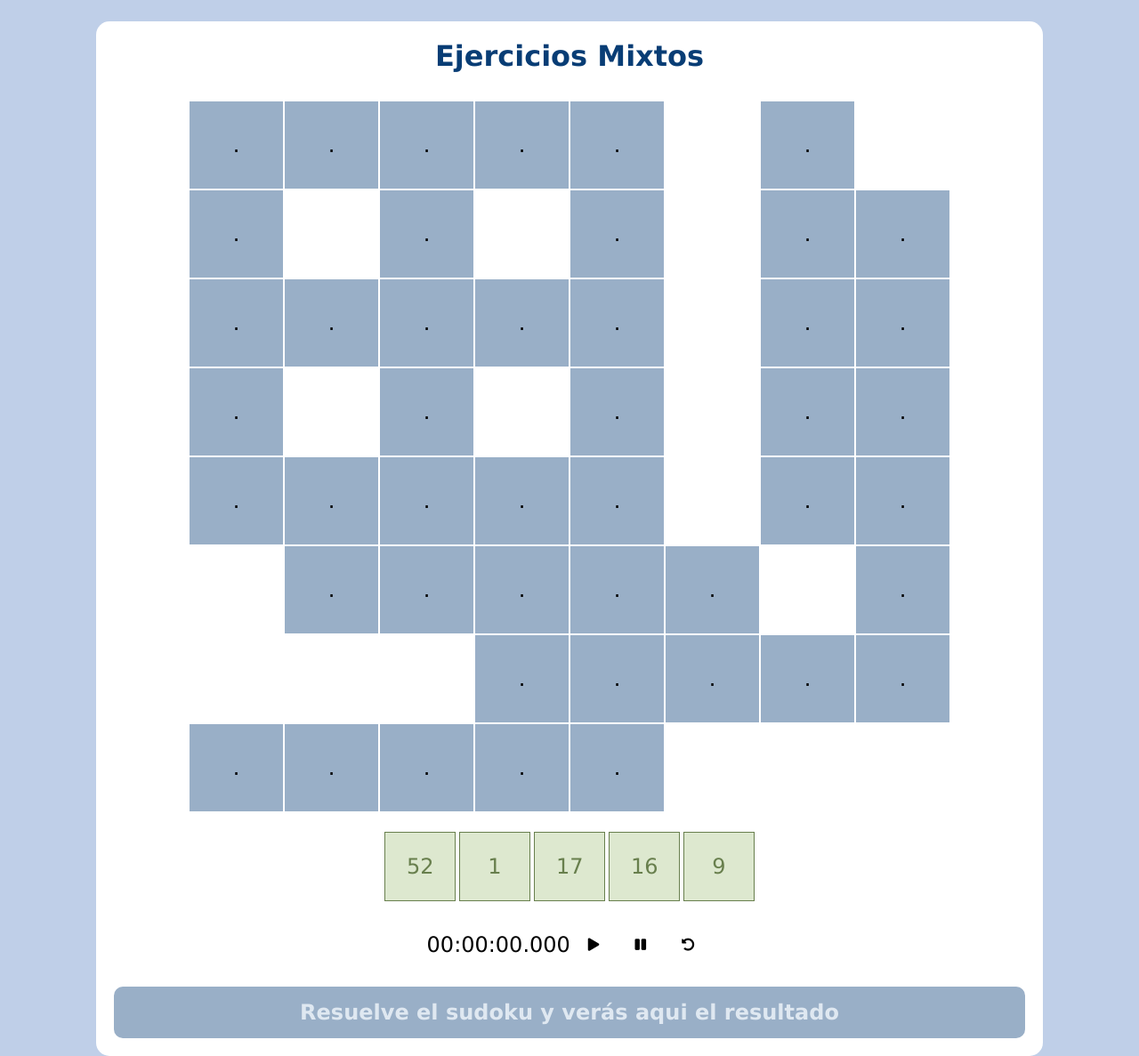
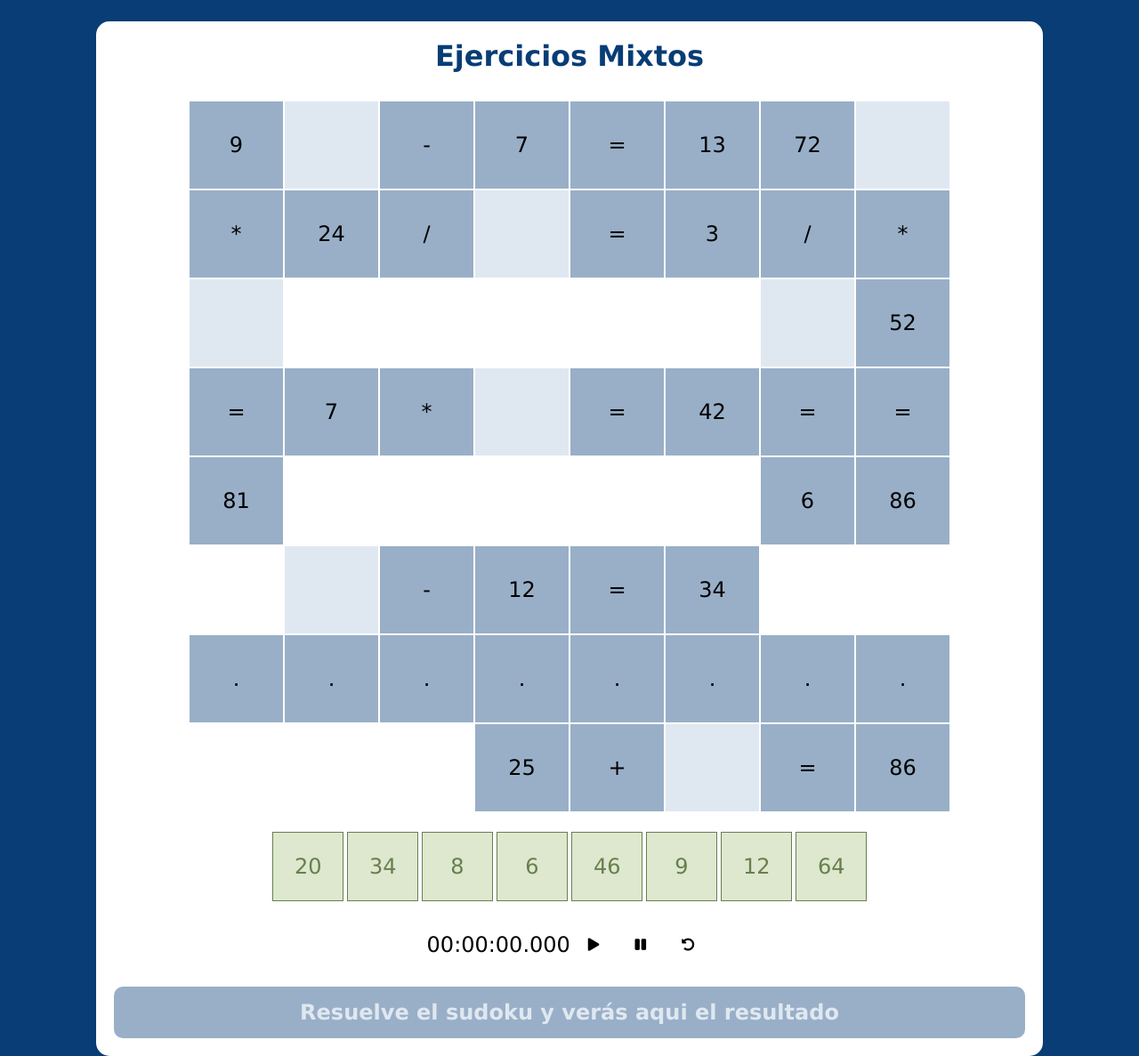
Before and after one commit to takarushi/sudoku, a PHP site: page /mixta.php in a window 1280 px wide. Shown: the part 70-1257 px from the top of the page at 89% size. Run offline with PHP 8.4, Linux system fonts and the light colour scheme.

Commit message:
finaliza sudoku - incluye fondos nuevos para todos los ejercicios, con sus colores respectivos según gráfica en index - elimina background en header para que php aplique los fondos en css individuales - termina ejercicios mixtos - corrige typo en h1 división en donde en vez de decir division decia sustracción - corrige otros errores varios.-
Signed-off-by: Izuku Kirishima <me@takarushi.me>

```diff
--- a/division.php
+++ b/division.php
@@ -7,7 +7,7 @@
     <meta http-equiv="X-UA-Compatible" content="IE=edge">
     <meta name="viewport" content="width=device-width, initial-scale=1.0">
     <title>Sudoku Matemático</title>
-    <link rel="stylesheet" href="estilo_suma.css">
+    <link rel="stylesheet" href="estilo_divide.css">
     <link rel="stylesheet" href="https://cdnjs.cloudflare.com/ajax/libs/font-awesome/5.15.3/css/all.min.css">
 </head>
 <header>
@@ -16,7 +16,7 @@
 <body>
 <br>
     <div class="container">
-    <h1>Sustracción</h1>
+    <h1>División</h1>
     <table>
         <tr>
             <td class="contiene">48</td>
--- a/estilo_header.css
+++ b/estilo_header.css
@@ -5,10 +5,10 @@
     margin: 0px;
     padding: 0px;
 }
-body
+/* body
     {
-    background-color: #BFCFE8;
-    }
+  background-color: #BFCFE8;
+    } */
 .header{
     background-color: #6793ec;
     display: flex; /*los elementos se adaptan en forma horizontal*/
--- a/estilo_index.css
+++ b/estilo_index.css
@@ -1,3 +1,6 @@
+body{
+    background-color: #BFCFE8;
+}
 .container
 {
     width: 600px;
--- a/estilo_multi.css
+++ b/estilo_multi.css
@@ -1,3 +1,7 @@
+body
+{
+    background-color: #083d75;
+}
 .container
 {
     width: 1024px;
--- a/header.php
+++ b/header.php
@@ -7,9 +7,23 @@
     <meta charset="UTF-8">
     <meta http-equiv="X-UA-Compatible" content="IE=edge">
     <meta name="viewport" content="width=device-width, initial-scale=1.0">
+    <?php
+$path_parts = pathinfo(__FILE__);
+$page = $path_parts['filename'];// Get the page name
+$page = ! empty($page) ? $page : 'index'; // if no page name, set it to `index`
+$backgrounds = array(); // define array of background colors.
+$backgrounds['sumar,php'] = '#ffaa00'; //assign colors for pages.
+$backgrounds['resta.php'] = '#ffaa00';
+$backgrounds['multiplica.php'] = '#ffaa00';
+$backgrounds['division.php'] = '#ffaa00';
+$backgrounds['mixta.php'] = '#ffaa00';
+$background = ! empty($backgrounds[$page]) ? $backgrounds[$page] : ''; // get respective color for the page.
+?>
     <link rel="stylesheet" href="estilo_header.css">
     <title>Document</title>
+
 </head>
+
 <header class="header">
     <div class="logo-header">
         <img src="logo.jpg" alt="" width="50px">
@@ -24,7 +38,6 @@
         <li><a href="mixta.php">Mixto</a></li>
     </ul>
     </nav>
-<body>
-
+    <body>
 </body>
 </html>
--- a/mixta.php
+++ b/mixta.php
@@ -19,24 +19,64 @@
     <h1>Ejercicios Mixtos</h1>
     <table>
         <tr>
-            <td class="contiene">.</td>
-            <td class="contiene">.</td>
-            <td class="contiene">.</td>
-            <td class="contiene">.</td>
-            <td class="contiene">.</td>
-            <td></td>
-            <td class="contiene">.</td>
-            <td></td>
+            <td class="contiene">9</td>
+            <td class="no-contiene" id="0" ondrop="drop(event)" ondragover="allowDrop(event)"></td>
+            <td class="contiene">-</td>
+            <td class="contiene">7</td>
+            <td class="contiene">=</td>
+            <td class="contiene">13</td>
+            <td class="contiene">72</td>
+            <td class="no-contiene" id="1" ondrop="drop(event)" ondragover="allowDrop(event)"></td>
         </tr>
         <tr>
-<td class="contiene">.</td>
+            <td class="contiene">*</td>
+            <td class="contiene">24</td>
+            <td class="contiene">/</td>
+            <td class="no-contiene" id="2" ondrop="drop(event)" ondragover="allowDrop(event)"></td>
+            <td class="contiene">=</td>
+            <td class="contiene">3</td>
+            <td class="contiene">/</td>
+            <td class="contiene">*</td>
+        </tr>
+        <tr>
+            <td class="no-contiene" id="5" ondrop="drop(event)" ondragover="allowDrop(event)"></td>
             <td></td>
-<td class="contiene">.</td>
             <td></td>
-<td class="contiene">.</td>
             <td></td>
-<td class="contiene">.</td>
-<td class="contiene">.</td>
+            <td></td>
+            <td></td>
+            <td class="no-contiene" id="6" ondrop="drop(event)" ondragover="allowDrop(event)"></td>
+            <td class="contiene">52</td>
+        </tr>
+        <tr>
+            <td class="contiene">=</td>
+            <td class="contiene">7</td>
+            <td class="contiene">*</td>
+            <td class="no-contiene" id="3" ondrop="drop(event)" ondragover="allowDrop(event)"></td>
+            <td class="contiene">=</td>
+            <td class="contiene">42</td>
+            <td class="contiene">=</td>
+            <td class="contiene">=</td>
+        </tr>
+        <tr>
+            <td class="contiene">81</td>
+            <td></td>
+            <td></td>
+            <td></td>
+            <td></td>
+            <td></td>
+            <td class="contiene">6</td>
+            <td class="contiene">86</td>
+        </tr>
+        <tr>
+            <td></td>
+            <td class="no-contiene" id="4" ondrop="drop(event)" ondragover="allowDrop(event)"></td>
+            <td class="contiene">-</td>
+            <td class="contiene">12</td>
+            <td class="contiene">=</td>
+            <td class="contiene">34</td>
+            <td></td>
+            <td></td>
         </tr>
         <tr>
             <td class="contiene">.</td>
@@ -44,68 +84,31 @@
             <td class="contiene">.</td>
             <td class="contiene">.</td>
             <td class="contiene">.</td>
-            <td></td>
             <td class="contiene">.</td>
             <td class="contiene">.</td>
-        </tr>
-        <tr>
-            <td class="contiene">.</td>
-            <td></td>
-            <td class="contiene">.</td>
-            <td></td>
-            <td class="contiene">.</td>
-            <td></td>
-            <td class="contiene">.</td>
-            <td class="contiene">.</td>
-        </tr>
-        <tr>
-        <td class="contiene">.</td>
-        <td class="contiene">.</td>
-        <td class="contiene">.</td>
-        <td class="contiene">.</td>
-        <td class="contiene">.</td>
-        <td></td>
-        <td class="contiene">.</td>
-        <td class="contiene">.</td>
-        </tr>
-        <tr>
-            <td></td>
-            <td class="contiene">.</td>
-            <td class="contiene">.</td>
-            <td class="contiene">.</td>
-            <td class="contiene">.</td>
-            <td class="contiene">.</td>
-            <td></td>
             <td class="contiene">.</td>
         </tr>
         <tr>
         <td></td>
         <td></td>
         <td></td>
-            <td class="contiene">.</td>
-            <td class="contiene">.</td>
-            <td class="contiene">.</td>
-            <td class="contiene">.</td>
-            <td class="contiene">.</td>
-        </tr>
-        <tr>
-            <td class="contiene">.</td>
-            <td class="contiene">.</td>
-            <td class="contiene">.</td>
-            <td class="contiene">.</td>
-            <td class="contiene">.</td>
-            <td></td>
-            <td></td>
-            <td></td>
+        <td class="contiene">25</td>
+        <td class="contiene">+</td>
+        <td class="no-contiene" id="7" ondrop="drop(event)" ondragover="allowDrop(event)"></td>
+        <td class="contiene">=</td>
+        <td class="contiene">86</td>
         </tr>
     </table>
     <br>
         <div class="container-alternatives">
-            <div class="box" draggable="true" ondragstart="drag(event)" id="a">52</div>
-            <div class="box" draggable="true" ondragstart="drag(event)" id="b">1</div>
-            <div class="box" draggable="true" ondragstart="drag(event)" id="c">17</div>
-            <div class="box" draggable="true" ondragstart="drag(event)" id="d">16</div>
-            <div class="box" draggable="true" ondragstart="drag(event)" id="e">9</div>
+            <div class="box" draggable="true" ondragstart="drag(event)" id="a">20</div>
+            <div class="box" draggable="true" ondragstart="drag(event)" id="b">34</div>
+            <div class="box" draggable="true" ondragstart="drag(event)" id="c">8</div>
+            <div class="box" draggable="true" ondragstart="drag(event)" id="d">6</div>
+            <div class="box" draggable="true" ondragstart="drag(event)" id="e">46</div>
+            <div class="box" draggable="true" ondragstart="drag(event)" id="f">9</div>
+            <div class="box" draggable="true" ondragstart="drag(event)" id="g">12</div>
+            <div class="box" draggable="true" ondragstart="drag(event)" id="h">64</div>
     </div>
     <br>
     <div class="frame">
@@ -127,7 +130,7 @@
     <h2>Resuelve el sudoku y verás aqui el resultado</h2>
     </div>
 </div>
-<script src="sumar.js"></script>
+<script src="mixto.js"></script>
 <script src="time.js"></script>
 </body>
 </html>
--- /dev/null
+++ b/mixto.js
@@ -0,0 +1,25 @@
+let fix = ["","","","","","","",""];
+function allowDrop(ev)
+{
+    ev.preventDefault();
+}
+function drag(ev)
+{
+    ev.dataTransfer.setData("text", ev.target.id);
+}
+function drop(ev)
+{
+    if(fix[parseInt(ev.target.id)] == "")
+    {
+        var data = ev.dataTransfer.getData("text");
+        fix[parseInt(ev.target.id)] = data;
+        ev.target.appendChild(document.getElementById(data));
+    }
+if(fix[0] != "" && fix[1] != "" && fix[2] != "" && fix[3] != "" && fix[4] != "" && fix[5] != "" && fix[6] != "" && fix[7] != "")
+if(fix[0] == "a" && fix[1] == "b" && fix[2] == "c" && fix[3] == "d" && fix[4] == "e" && fix[5] == "f" && fix[6] == "g" && fix[7] == "h")
+{
+    document.querySelector("h2").innerHTML = "Excelente";
+}else{
+    document.querySelector("h2").innerHTML = "Que mal, intentelo nuevamente";
+}
+}
--- a/multiplica.php
+++ b/multiplica.php
@@ -7,7 +7,7 @@
     <meta http-equiv="X-UA-Compatible" content="IE=edge">
     <meta name="viewport" content="width=device-width, initial-scale=1.0">
     <title>Sudoku Matemático</title>
-    <link rel="stylesheet" href="estilo_suma.css">
+    <link rel="stylesheet" href="estilo_multiplica.css">
     <link rel="stylesheet" href="https://cdnjs.cloudflare.com/ajax/libs/font-awesome/5.15.3/css/all.min.css">
 </head>
 <header>
--- a/resta.php
+++ b/resta.php
@@ -7,7 +7,7 @@
     <meta http-equiv="X-UA-Compatible" content="IE=edge">
     <meta name="viewport" content="width=device-width, initial-scale=1.0">
     <title>Sudoku Matemático</title>
-    <link rel="stylesheet" href="estilo_suma.css">
+    <link rel="stylesheet" href="estilo_resta.css">
     <link rel="stylesheet" href="https://cdnjs.cloudflare.com/ajax/libs/font-awesome/5.15.3/css/all.min.css">
 </head>
 <header>
--- a/sumar.php
+++ b/sumar.php
@@ -9,11 +9,13 @@
     <title>Sudoku Matemático</title>
     <link rel="stylesheet" href="estilo_suma.css">
     <link rel="stylesheet" href="https://cdnjs.cloudflare.com/ajax/libs/font-awesome/5.15.3/css/all.min.css">
+    <style  type="text/css">
+</style>
 </head>
 <header>
-    <?php include "header.php"; ?>
+<?php include "header.php"; ?>
 </header>
-<body>
+<body style="background:<?=$backgrounds;?>;">
     <br>
     <div class="container">
     <h1>Sumar</h1>
```
Also changed, not shown: estilo_divide.css (+89 -0 lines), estilo_multiplica.css (+13 -8 lines), estilo_resta.css (+88 -0 lines), estilo_suma.css (+16 -12 lines), estilo_mixto.css (added). Lines whose indentation alone changed are shown as unchanged.
